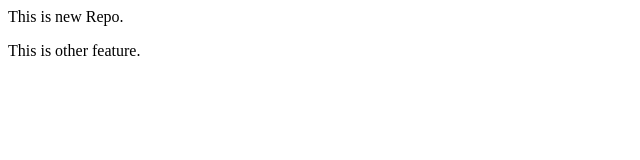
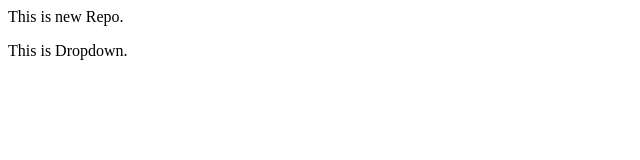
Before and after one commit to Krishna-Work/localrepo, a plain HTML site: page index.html in a window 1280 px wide. Shown: the full height of the page, 0-640 px from the left. Drawn offline with Linux system fonts and the light colour scheme.

Commit message:
dropdown

```diff
--- a/index.html
+++ b/index.html
@@ -1,2 +1,2 @@
 <p>This is new Repo.</p>
-<p>This is other feature.</p>
+<p>This is Dropdown.</p>
```
